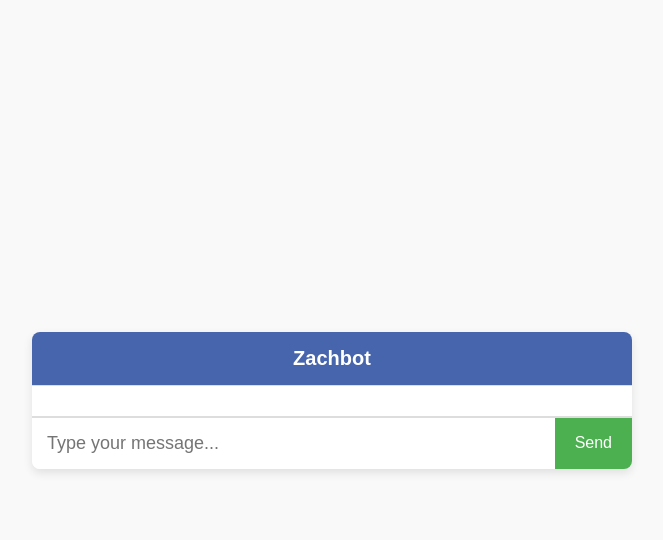
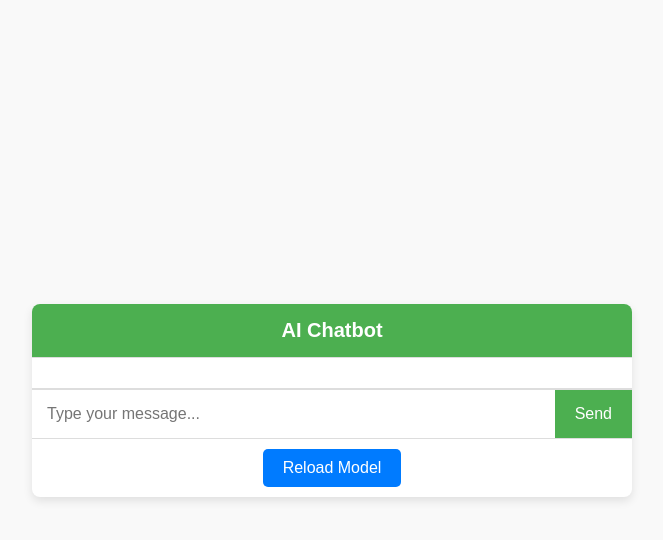
Before and after one commit to partofaplan/ai_sandbox, a Flask app: page / in a window 1280 px wide. Shown: the top 540 px of the page, without its empty margins (308-971 px from the left). Run offline with Flask 3, Linux system fonts and the light colour scheme.

Commit message:
Added in a configuration which makes changing models easier.

```diff
--- a/deployment.yaml
+++ b/deployment.yaml
@@ -39,4 +39,4 @@ metadata:
 data:
   Modelfile: |
     FROM llama3.2:3b
-    SYSTEM "You are a battle-rapper. Every reply you give must rhyme and end with Yeahh boiiiiiiii."
+    SYSTEM "You were born yesterday."
--- a/webapp/app.py
+++ b/webapp/app.py
@@ -6,7 +6,10 @@ app = Flask(__name__)
 # Variables
 HOST = "localhost"
 PORT = "11434"
-MODEL = "llama3.2:prospector"
+MODEL = "prospector:latest"
+
+# API URL to reload the model
+CREATE_API_URL = f"http://{HOST}:{PORT}/api/create"
 
 # Route for the home page
 @app.route('/')
@@ -21,7 +24,7 @@ def chat():
     if not user_input:
         return jsonify({"error": "Prompt is required"}), 400
 
-    # API URL
+    # API URL for chat generation
     url = f"http://{HOST}:{PORT}/api/generate"
     data = {
         "model": MODEL,
@@ -41,5 +44,25 @@ def chat():
     except Exception as e:
         return jsonify({"error": f"An error occurred: {str(e)}"}), 500
 
+# Route to reload the model
+@app.route('/reload-model', methods=['POST'])
+def reload_model():
+    # Data for reloading the model
+    model_data = {
+        "model": "prospector",
+        "path": "/root/models/Modelfile"
+    }
+
+    try:
+        # Make the request to reload the model
+        response = requests.post(CREATE_API_URL, json=model_data)
+
+        if response.status_code == 200:
+            return jsonify({"message": "Model reloaded successfully."})
+        else:
+            return jsonify({"error": f"Failed to reload model: {response.status_code} - {response.text}"}), response.status_code
+    except Exception as e:
+        return jsonify({"error": f"An error occurred: {str(e)}"}), 500
+
 if __name__ == '__main__':
     app.run(debug=True)
--- a/webapp/templates/index.html
+++ b/webapp/templates/index.html
@@ -3,7 +3,7 @@
 <head>
     <meta charset="UTF-8">
     <meta name="viewport" content="width=device-width, initial-scale=1.0">
-    <title>Zachbot</title>
+    <title>AI Chatbot</title>
     <style>
         * {
             box-sizing: border-box;
@@ -34,7 +34,7 @@
         }
 
         .chat-header {
-            background-color: #4665ad;
+            background-color: #4CAF50;
             color: white;
             padding: 15px;
             text-align: center;
@@ -76,7 +76,7 @@
             padding: 15px;
             border: none;
             outline: none;
-            font-size: 18px;
+            font-size: 16px;
         }
 
         .chat-input button {
@@ -92,15 +92,39 @@
         .chat-input button:hover {
             background-color: #45a049;
         }
+
+        .reload-button-container {
+            padding: 10px;
+            text-align: center;
+            border-top: 1px solid #ddd;
+        }
+
+        .reload-button {
+            background-color: #007BFF;
+            color: white;
+            border: none;
+            padding: 10px 20px;
+            cursor: pointer;
+            font-size: 16px;
+            border-radius: 5px;
+            transition: background-color 0.3s;
+        }
+
+        .reload-button:hover {
+            background-color: #0056b3;
+        }
     </style>
 </head>
 <body>
     <div class="chat-container">
-        <div class="chat-header">Zachbot</div>
+        <div class="chat-header">AI Chatbot</div>
         <div id="chat-box" class="chat-box"></div>
         <div class="chat-input">
             <input type="text" id="user-input" placeholder="Type your message..." />
             <button id="send-btn">Send</button>
+        </div>
+        <div class="reload-button-container">
+            <button id="reload-btn" class="reload-button">Reload Model</button>
         </div>
     </div>
 
@@ -108,6 +132,7 @@
         const chatBox = document.getElementById('chat-box');
         const userInput = document.getElementById('user-input');
         const sendBtn = document.getElementById('send-btn');
+        const reloadBtn = document.getElementById('reload-btn');
 
         function addMessage(author, text, isBot = false) {
             const message = document.createElement('div');
@@ -145,6 +170,23 @@
         userInput.addEventListener('keypress', (e) => {
             if (e.key === 'Enter') sendBtn.click();
         });
+
+        reloadBtn.addEventListener('click', async () => {
+            try {
+                const response = await fetch('/reload-model', {
+                    method: 'POST'
+                });
+
+                const data = await response.json();
+                if (data.message) {
+                    addMessage('System', data.message, true);
+                } else if (data.error) {
+                    addMessage('Error', data.error, true);
+                }
+            } catch (err) {
+                addMessage('Error', 'Failed to reload model.', true);
+            }
+        });
     </script>
 </body>
 </html>
```
